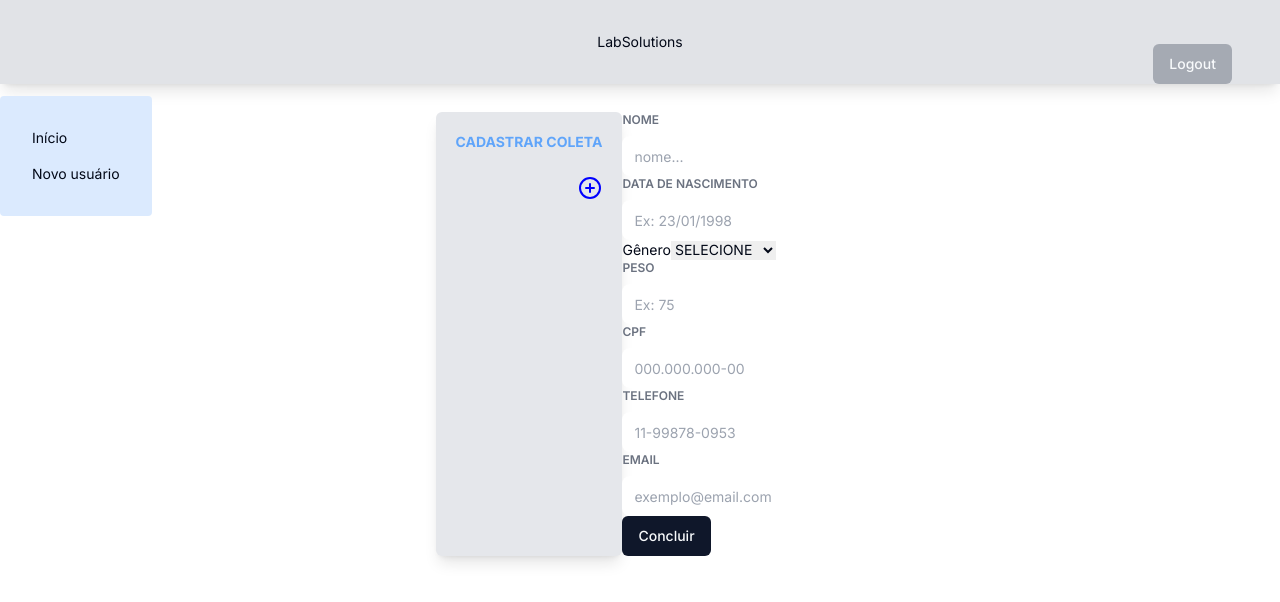
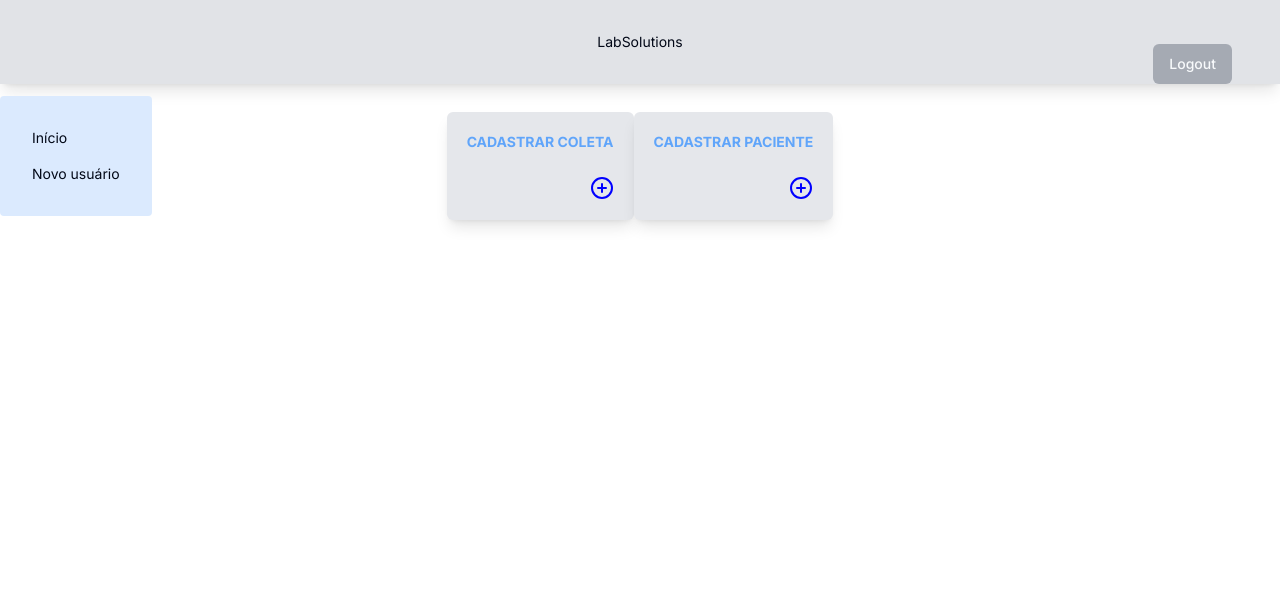
Before and after one commit to DouglasB834/lab_front, a Next.js app: page / in a window 1280 px wide. Shown: the top 602 px of the page. Built offline with nearby package versions, Linux system fonts and the light colour scheme.

Commit message:
feat: composition object into cardMenu component to open modal

```diff
--- a/src/app/(home)/page.tsx
+++ b/src/app/(home)/page.tsx
@@ -2,7 +2,6 @@
 import { MenuAdmin } from "@/components/aside/menuAdmin";
 import { CardMenu } from "@/components/card/cardMenu";
 
-import { CreatePacient } from "@/components/pacient/createPacient";
 import { useUserStore } from "../store/store";
 
 export default function Home() {
@@ -13,7 +12,6 @@ export default function Home() {
       <MenuAdmin />
       <main className="m-auto mt-20 max-w-6xl w-11/12 py-8 flex justify-center flex-wrap">
         <CardMenu />
-        <CreatePacient />
       </main>
     </>
   );
--- a/src/components/card/cardMenu.tsx
+++ b/src/components/card/cardMenu.tsx
@@ -1,11 +1,41 @@
 import { PlusCircle } from "lucide-react";
+import { useState } from "react";
+import { CreatePacient } from "../pacient/createPacient";
+import { Button } from "../ui/button";
 export const CardMenu = () => {
+  const [component, setComponent] = useState("");
+  const components = {
+    coleta: <Button>Coleta legal</Button>,
+    paciente: <CreatePacient />,
+  };
+  const defineComponent = (name: string) => {
+    console.log(name);
+    setComponent(name);
+    // setComponent(components[name as keyof c]);
+  };
   return (
-    <button className="flex gap-6 flex-col items-end bg-gray-200 w-max p-5 rounded-md shadow-lg">
-      <h3 className="text-blue-400 font-bold uppercase">Cadastrar coleta</h3>
-      <div>
-        <PlusCircle color="blue" />
-      </div>
-    </button>
+    <>
+      <button
+        onClick={() => defineComponent("coleta")}
+        className="flex gap-6 flex-col items-end bg-gray-200 w-max p-5 rounded-md shadow-lg"
+      >
+        <h3 className="text-blue-400 font-bold uppercase">Cadastrar coleta</h3>
+        <div>
+          <PlusCircle color="blue" />
+        </div>
+      </button>
+      <button
+        onClick={() => defineComponent("paciente")}
+        className="flex gap-6 flex-col items-end bg-gray-200 w-max p-5 rounded-md shadow-lg"
+      >
+        <h3 className="text-blue-400 font-bold uppercase">
+          Cadastrar paciente
+        </h3>
+        <div>
+          <PlusCircle color="blue" />
+        </div>
+      </button>
+      {components[component as keyof typeof components]}
+    </>
   );
 };
```
